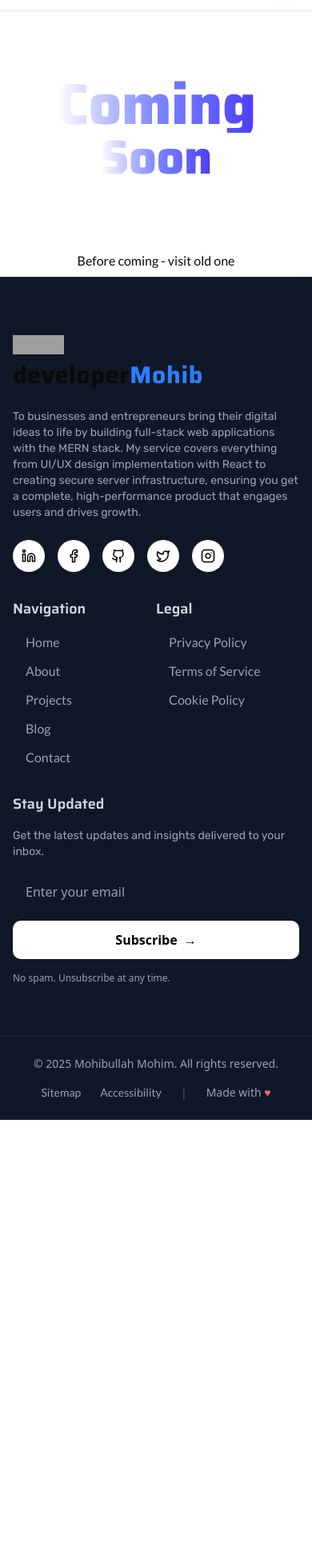
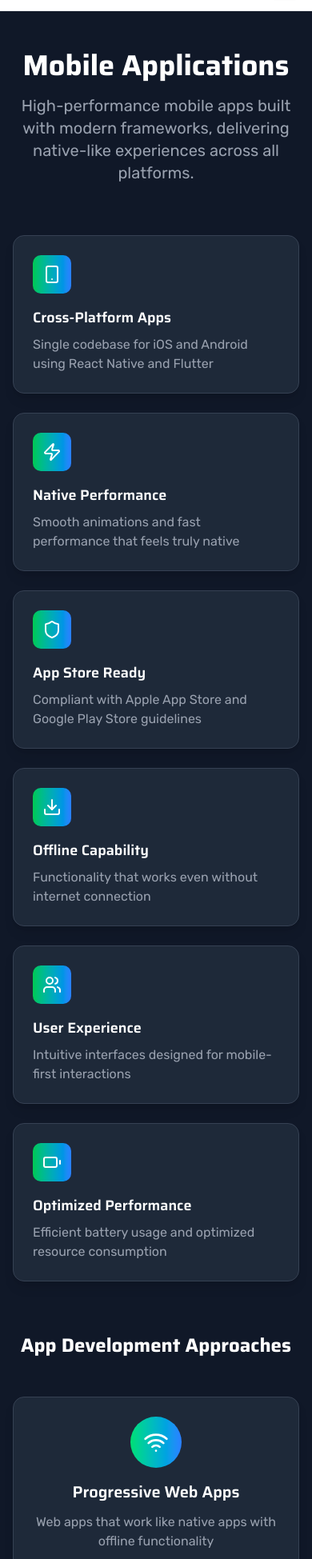
Before and after one commit to developerMohib/mohibullahmohim, a Next.js app: page /solutions/mobile-apps in a window 390 px wide. Shown: the part 51-2000 px from the top of the page at 80% size. Before the commit the page ends 1451 px from the top, so only its background shows below. Built offline with nearby package versions, Linux system fonts and the light colour scheme; grey boxes are pictures that could not be loaded.

Commit message:
mobile apps page theme wise update

```diff
--- a/src/app/solutions/mobile-apps/page.tsx
+++ b/src/app/solutions/mobile-apps/page.tsx
@@ -1,31 +1,254 @@
-import Link from 'next/link';
-import React from 'react';
+'use client';
 
-const page = () => {
+import { motion } from 'framer-motion';
+import { useTheme } from 'next-themes';
+import { Smartphone, Zap, Shield, Download, Code, Users, Battery, Wifi } from 'lucide-react';
+
+const MobileAppsPage = () => {
+    const { theme } = useTheme();
+
+    // Helper functions for theme-based styling
+    const getBackgroundColor = () => {
+        return theme === 'light' ? 'bg-gray-50' : 'bg-gray-900';
+    };
+
+    const getTextColor = (type: 'primary' | 'secondary' = 'primary') => {
+        if (type === 'primary') {
+            return theme === 'light' ? 'text-gray-900' : 'text-white';
+        }
+        return theme === 'light' ? 'text-gray-600' : 'text-gray-400';
+    };
+
+    const getCardStyle = () => {
+        return theme === 'light'
+            ? 'bg-white shadow-lg border border-gray-100'
+            : 'bg-gray-800 shadow-lg border border-gray-700';
+    };
+
+    const features = [
+        {
+            icon: Smartphone,
+            title: 'Cross-Platform Apps',
+            description: 'Single codebase for iOS and Android using React Native and Flutter'
+        },
+        {
+            icon: Zap,
+            title: 'Native Performance',
+            description: 'Smooth animations and fast performance that feels truly native'
+        },
+        {
+            icon: Shield,
+            title: 'App Store Ready',
+            description: 'Compliant with Apple App Store and Google Play Store guidelines'
+        },
+        {
+            icon: Download,
+            title: 'Offline Capability',
+            description: 'Functionality that works even without internet connection'
+        },
+        {
+            icon: Users,
+            title: 'User Experience',
+            description: 'Intuitive interfaces designed for mobile-first interactions'
+        },
+        {
+            icon: Battery,
+            title: 'Optimized Performance',
+            description: 'Efficient battery usage and optimized resource consumption'
+        }
+    ];
+
+    const technologies = [
+        { name: 'React Native', color: 'from-blue-500 to-cyan-500' },
+        { name: 'Flutter', color: 'from-blue-400 to-indigo-500' },
+        { name: 'TypeScript', color: 'from-blue-600 to-blue-800' },
+        { name: 'Firebase', color: 'from-yellow-500 to-orange-500' },
+        { name: 'Redux', color: 'from-purple-500 to-pink-500' },
+        { name: 'GraphQL', color: 'from-pink-500 to-rose-500' }
+    ];
+
+    const appTypes = [
+        {
+            icon: Wifi,
+            title: 'Progressive Web Apps',
+            description: 'Web apps that work like native apps with offline functionality'
+        },
+        {
+            icon: Code,
+            title: 'Hybrid Apps',
+            description: 'Cross-platform solutions with access to native device features'
+        },
+        {
+            icon: Download,
+            title: 'Native Apps',
+            description: 'Platform-specific apps for maximum performance and integration'
+        }
+    ];
+
+    const containerVariants = {
+        hidden: { opacity: 0 },
+        visible: {
+            opacity: 1,
+            transition: {
+                staggerChildren: 0.1
+            }
+        }
+    };
+
+    const itemVariants = {
+        hidden: { y: 20, opacity: 0 },
+        visible: {
+            y: 0,
+            opacity: 1,
+            transition: {
+                duration: 0.5
+            }
+        }
+    };
+
     return (
-        <section>
-      {/* Section 1 */}
-      <div className="py-20 animate-[cbounce_4s_ease-in-out_infinite] z-10 flex flex-col justify-end items-center">
-        <h1
-          className="sm:text-9xl text-7xl font-extrabold font-mono bg-gradient-to-r from-eduGreen via-indigo-400 to-indigo-600 inline-block text-transparent bg-clip-text">
-          Coming</h1>
-        <h1 className="sm:text-7xl text-6xl text-center font-mono font-extrabold bg-gradient-to-r from-eduGreen via-indigo-400 to-indigo-600 inline-block text-transparent bg-clip-text">
-          Soon
-        </h1>
+        <div className={`min-h-screen py-12 ${getBackgroundColor()}`}>
+            <div className="max-w-6xl mx-auto px-4 sm:px-6 lg:px-8">
+                {/* Header */}
+                <motion.div
+                    initial={{ opacity: 0, y: -20 }}
+                    animate={{ opacity: 1, y: 0 }}
+                    transition={{ duration: 0.6 }}
+                    className="text-center mb-16"
+                >
+                    <h1 className={`text-4xl md:text-5xl font-bold mb-4 ${getTextColor('primary')}`}>
+                        Mobile Applications
+                    </h1>
+                    <p className={`text-xl max-w-2xl mx-auto ${getTextColor('secondary')}`}>
+                        High-performance mobile apps built with modern frameworks,
+                        delivering native-like experiences across all platforms.
+                    </p>
+                </motion.div>
 
-      </div>
-      <div className="text-center">
-        <Link
-          href="https://mohibullah-mohim.vercel.app"
-          target="_blank"
-          rel="noopener noreferrer"
-          className="inline-block px-4 py-2 hover:underline rounded transition cursor-pointer"
-        >
-          Before coming - visit old one
-        </Link>
-      </div>
-    </section>
+                {/* Features Grid */}
+                <motion.div
+                    variants={containerVariants}
+                    initial="hidden"
+                    animate="visible"
+                    className="grid grid-cols-1 md:grid-cols-2 lg:grid-cols-3 gap-6 mb-16"
+                >
+                    {features.map((feature) => {
+                        const Icon = feature.icon;
+                        return (
+                            <motion.div
+                                key={feature.title}
+                                variants={itemVariants}
+                                className={`p-6 rounded-xl ${getCardStyle()} hover:shadow-xl transition-all duration-300`}
+                            >
+                                <div className="w-12 h-12 bg-gradient-to-r from-green-500 to-blue-500 rounded-lg flex items-center justify-center mb-4">
+                                    <Icon className="w-6 h-6 text-white" />
+                                </div>
+                                <h3 className={`text-lg font-semibold mb-2 ${getTextColor('primary')}`}>
+                                    {feature.title}
+                                </h3>
+                                <p className={getTextColor('secondary')}>
+                                    {feature.description}
+                                </p>
+                            </motion.div>
+                        );
+                    })}
+                </motion.div>
+
+                {/* App Types Section */}
+                <motion.div
+                    initial={{ opacity: 0, y: 20 }}
+                    animate={{ opacity: 1, y: 0 }}
+                    transition={{ delay: 0.3, duration: 0.6 }}
+                    className="mb-16"
+                >
+                    <h2 className={`text-2xl md:text-3xl font-bold text-center mb-12 ${getTextColor('primary')}`}>
+                        App Development Approaches
+                    </h2>
+                    <div className="grid grid-cols-1 md:grid-cols-3 gap-8">
+                        {appTypes.map((appType, index) => {
+                            const Icon = appType.icon;
+                            return (
+                                <motion.div
+                                    key={appType.title}
+                                    initial={{ opacity: 0, y: 20 }}
+                                    animate={{ opacity: 1, y: 0 }}
+                                    transition={{ delay: 0.5 + index * 0.1 }}
+                                    className={`p-6 rounded-xl text-center ${getCardStyle()} hover:shadow-xl transition-all duration-300`}
+                                >
+                                    <div className="w-16 h-16 bg-gradient-to-r from-green-400 to-blue-500 rounded-full flex items-center justify-center mx-auto mb-4">
+                                        <Icon className="w-8 h-8 text-white" />
+                                    </div>
+                                    <h3 className={`text-xl font-semibold mb-3 ${getTextColor('primary')}`}>
+                                        {appType.title}
+                                    </h3>
+                                    <p className={getTextColor('secondary')}>
+                                        {appType.description}
+                                    </p>
+                                </motion.div>
+                            );
+                        })}
+                    </div>
+                </motion.div>
+
+                {/* Technologies Section */}
+                <motion.div
+                    initial={{ opacity: 0, y: 20 }}
+                    animate={{ opacity: 1, y: 0 }}
+                    transition={{ delay: 0.6, duration: 0.6 }}
+                    className="text-center"
+                >
+                    <h2 className={`text-2xl md:text-3xl font-bold mb-8 ${getTextColor('primary')}`}>
+                        Mobile Technologies
+                    </h2>
+                    <div className="flex flex-wrap justify-center gap-3 mb-12">
+                        {technologies.map((tech) => (
+                            <span
+                                key={tech.name}
+                                className={`px-4 py-2 bg-gradient-to-r ${tech.color} text-white rounded-full text-sm font-medium`}
+                            >
+                                {tech.name}
+                            </span>
+                        ))}
+                    </div>
+                </motion.div>
+
+                {/* Capabilities Section */}
+                <motion.div
+                    initial={{ opacity: 0, y: 20 }}
+                    animate={{ opacity: 1, y: 0 }}
+                    transition={{ delay: 0.8, duration: 0.6 }}
+                    className={`max-w-4xl mx-auto p-8 rounded-2xl ${getCardStyle()}`}
+                >
+                    <h2 className={`text-2xl md:text-3xl font-bold text-center mb-8 ${getTextColor('primary')}`}>
+                        Mobile Capabilities
+                    </h2>
+                    <div className="grid grid-cols-1 md:grid-cols-2 gap-6">
+                        {[
+                            'Push Notifications',
+                            'Camera Integration',
+                            'GPS & Location Services',
+                            'Biometric Authentication',
+                            'Offline Data Sync',
+                            'Payment Gateway Integration',
+                            'Social Media Integration',
+                            'Real-time Updates'
+                        ].map((capability, index) => (
+                            <motion.div
+                                key={capability}
+                                initial={{ opacity: 0, x: -20 }}
+                                animate={{ opacity: 1, x: 0 }}
+                                transition={{ delay: 1 + index * 0.1 }}
+                                className="flex items-center space-x-3"
+                            >
+                                <div className="w-2 h-2 bg-green-500 rounded-full"></div>
+                                <span className={getTextColor('primary')}>{capability}</span>
+                            </motion.div>
+                        ))}
+                    </div>
+                </motion.div>
+            </div>
+        </div>
     );
 };
 
-export default page;
+export default MobileAppsPage;
```
